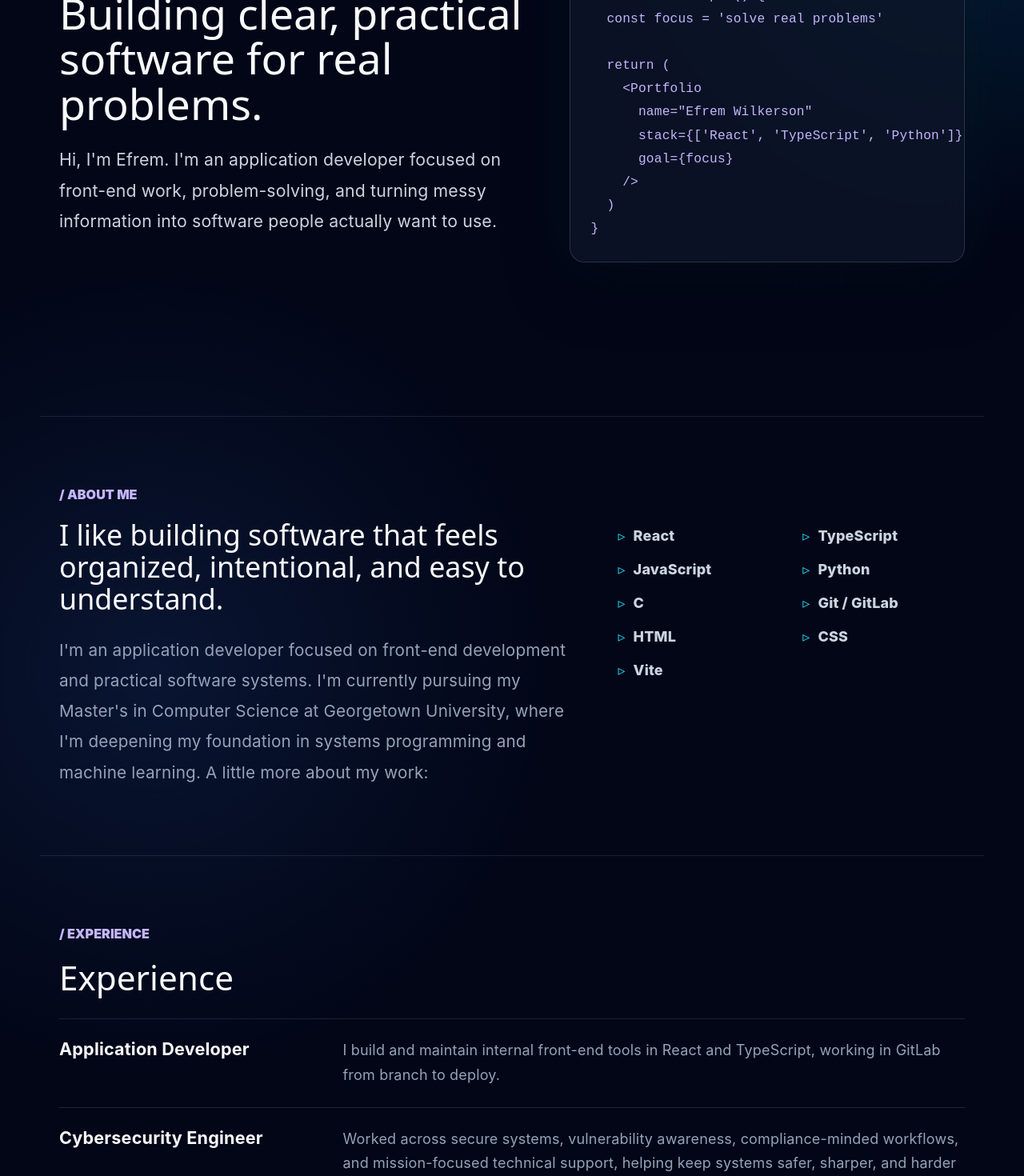
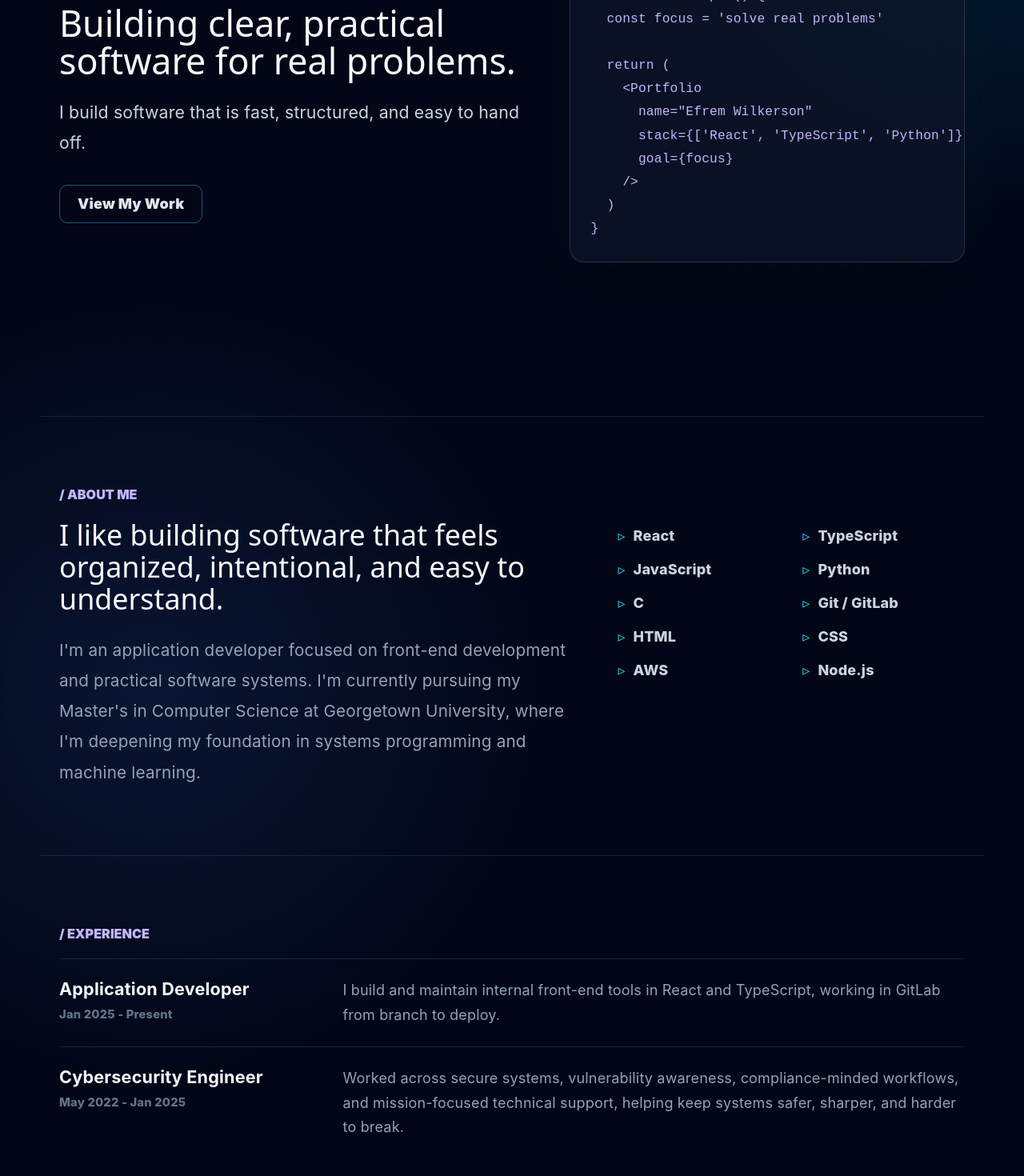
Before and after one commit to devbyE/EfremW, a React (Vite) app: page / in a window 1280 px wide. Shown: the part 280-1750 px from the top of the page at 80% size. Built offline with nearby package versions, Linux system fonts and the light colour scheme.

Commit message:
Refine portfolio before launch

```diff
--- a/src/App.css
+++ b/src/App.css
@@ -117,7 +117,7 @@ h1 {
 .hero h2 {
   max-width: 690px;
   margin-bottom: 22px;
-  font-size: clamp(2.15rem, 4.2vw, 3.75rem);
+  font-size: clamp(1.9rem, 3.5vw, 3.2rem);
   line-height: 1.05;
 }
 
@@ -330,9 +330,16 @@ h2 {
 }
 
 .experience-item h3 {
-  margin-bottom: 0;
+  margin-bottom: 6px;
   color: #f8fafc;
   font-size: 1.2rem;
+}
+
+.experience-date {
+  display: block;
+  color: #64748b;
+  font-size: 0.82rem;
+  font-weight: 800;
 }
 
 .experience-item p {
@@ -347,7 +354,19 @@ h2 {
 
 .project-grid {
   display: grid;
+  grid-auto-rows: 1fr;
+  align-items: stretch;
   gap: 22px;
+}
+
+.projects-transition {
+  max-width: 520px;
+  margin: 32px auto 0;
+  color: #94a3b8;
+  font-size: 0.95rem;
+  font-weight: 800;
+  line-height: 1.7;
+  text-align: center;
 }
 
 .project-card {
@@ -355,6 +374,7 @@ h2 {
   grid-template-columns: minmax(280px, 0.9fr) minmax(0, 1.1fr);
   gap: 28px;
   align-items: center;
+  height: 100%;
   border: 1px solid rgba(148, 163, 184, 0.2);
   border-radius: 18px;
   padding: 20px;
@@ -879,6 +899,13 @@ h2 {
   line-height: 1.7;
 }
 
+.contact-presence {
+  max-width: 520px;
+  margin: -8px auto 22px;
+  color: #94a3b8;
+  line-height: 1.7;
+}
+
 .contact-grid {
   display: grid;
   grid-template-columns: minmax(0, 360px);
@@ -1215,6 +1242,13 @@ h2 {
   background:
     radial-gradient(circle at 20% 50%, rgba(125, 211, 252, 0.24), transparent 2rem),
     rgba(12, 74, 110, 0.42);
+}
+
+.project-action-button-disabled,
+.project-action-button-disabled:hover {
+  opacity: 0.58;
+  cursor: not-allowed;
+  transform: none;
 }
 
 .project-action-button-white {
@@ -1387,7 +1421,10 @@ h2 {
 .page[data-theme] .section-text,
 .page[data-theme] .section-heading-row p,
 .page[data-theme] .experience-item p,
+.page[data-theme] .experience-date,
 .page[data-theme] .project-card p,
+.page[data-theme] .projects-transition,
+.page[data-theme] .contact-presence,
 .page[data-theme] .contact-heading p {
   color: var(--text-muted);
 }
--- a/src/App.tsx
+++ b/src/App.tsx
@@ -39,7 +39,8 @@ const technologies = [
   'Git / GitLab',
   'HTML',
   'CSS',
-  'Vite',
+  'AWS',
+  'Node.js',
 ]
 
 const projects: Project[] = [
@@ -94,8 +95,8 @@ const projects: Project[] = [
   {
     title: 'Bug Replay Studio',
     description:
-      'A developer tool that turns messy bug reports into structured, developer-ready tickets with reproduction steps, expected and actual behavior, severity, environment details, and a clear handoff summary.',
-    tech: ['React', 'TypeScript', 'Developer Tools', 'In Progress'],
+      'Turns messy bug reports into structured, developer-ready tickets — complete with reproduction steps, severity, and environment details.',
+    tech: ['React', 'TypeScript', 'REST API'],
     status: 'In Progress',
   },
   {
@@ -117,7 +118,7 @@ const projects: Project[] = [
   {
     title: 'Cursor Trail Art',
     description:
-      'An interactive canvas effect where your cursor paints a glowing particle trail. Try it right here on the card.',
+      'An interactive canvas effect where your cursor paints a glowing particle trail.',
     tech: ['JavaScript', 'Canvas', 'Animation'],
     status: 'Interactive',
   },
@@ -135,11 +136,13 @@ const isThemeName = (value: string | null): value is ThemeName =>
 const experience = [
   {
     role: 'Application Developer',
+    dateRange: 'Jan 2025 - Present',
     description:
       'I build and maintain internal front-end tools in React and TypeScript, working in GitLab from branch to deploy.',
   },
   {
     role: 'Cybersecurity Engineer',
+    dateRange: 'May 2022 - Jan 2025',
     description:
       'Worked across secure systems, vulnerability awareness, compliance-minded workflows, and mission-focused technical support, helping keep systems safer, sharper, and harder to break.',
   },
@@ -242,11 +245,14 @@ function App() {
           </h2>
 
           <p className="hero-text">
-            Hi, I&apos;m Efrem. I&apos;m an application developer focused on front-end
-            work, problem-solving, and turning messy information into software
-            people actually want to use.
+            I build software that is fast, structured, and easy to hand off.
           </p>
 
+          <div className="hero-actions">
+            <a className="secondary-link" href="#projects">
+              View My Work
+            </a>
+          </div>
         </div>
 
         <div className="hero-visual" aria-hidden="true">
@@ -288,8 +294,7 @@ function App() {
               I&apos;m an application developer focused on front-end development and
               practical software systems. I&apos;m currently pursuing my Master&apos;s in
               Computer Science at Georgetown University, where I&apos;m deepening my
-              foundation in systems programming and machine learning. A little
-              more about my work:
+              foundation in systems programming and machine learning.
             </p>
           </div>
 
@@ -304,14 +309,13 @@ function App() {
       <section id="experience" className="section">
         <p className="section-label">/ experience</p>
 
-        <div className="section-heading-row">
-          <h2>Experience</h2>
-        </div>
-
         <div className="experience-grid">
           {experience.map((item) => (
             <article className="experience-item" key={item.role}>
-              <h3>{item.role}</h3>
+              <div>
+                <h3>{item.role}</h3>
+                <span className="experience-date">{item.dateRange}</span>
+              </div>
               <p>{item.description}</p>
             </article>
           ))}
@@ -429,6 +433,18 @@ function App() {
                   ))}
                 </div>
 
+                {project.title === 'Bug Replay Studio' && (
+                  <div className="project-card-actions">
+                    <button
+                      className="project-action-button project-action-button-disabled"
+                      disabled
+                      type="button"
+                    >
+                      Coming Soon
+                    </button>
+                  </div>
+                )}
+
                 {project.title === 'Cursor Trail Art' && isTrailSupported && (
                   <div className="project-card-actions">
                     {(['blue', 'white'] as TrailColorMode[]).map((colorMode) => {
@@ -524,6 +540,10 @@ function App() {
             </article>
           ))}
         </div>
+
+        <p className="projects-transition">
+          That&apos;s the work. Let&apos;s talk about what&apos;s next.
+        </p>
       </section>
 
       <footer id="contact" className="contact-footer">
@@ -541,6 +561,10 @@ function App() {
             Reach out by email or find me on LinkedIn and GitHub.
           </p>
         </div>
+
+        <p className="contact-presence">
+          Open to new opportunities and interesting problems.
+        </p>
 
         <div className="contact-grid">
           <article className="contact-card contact-social-card">
```
